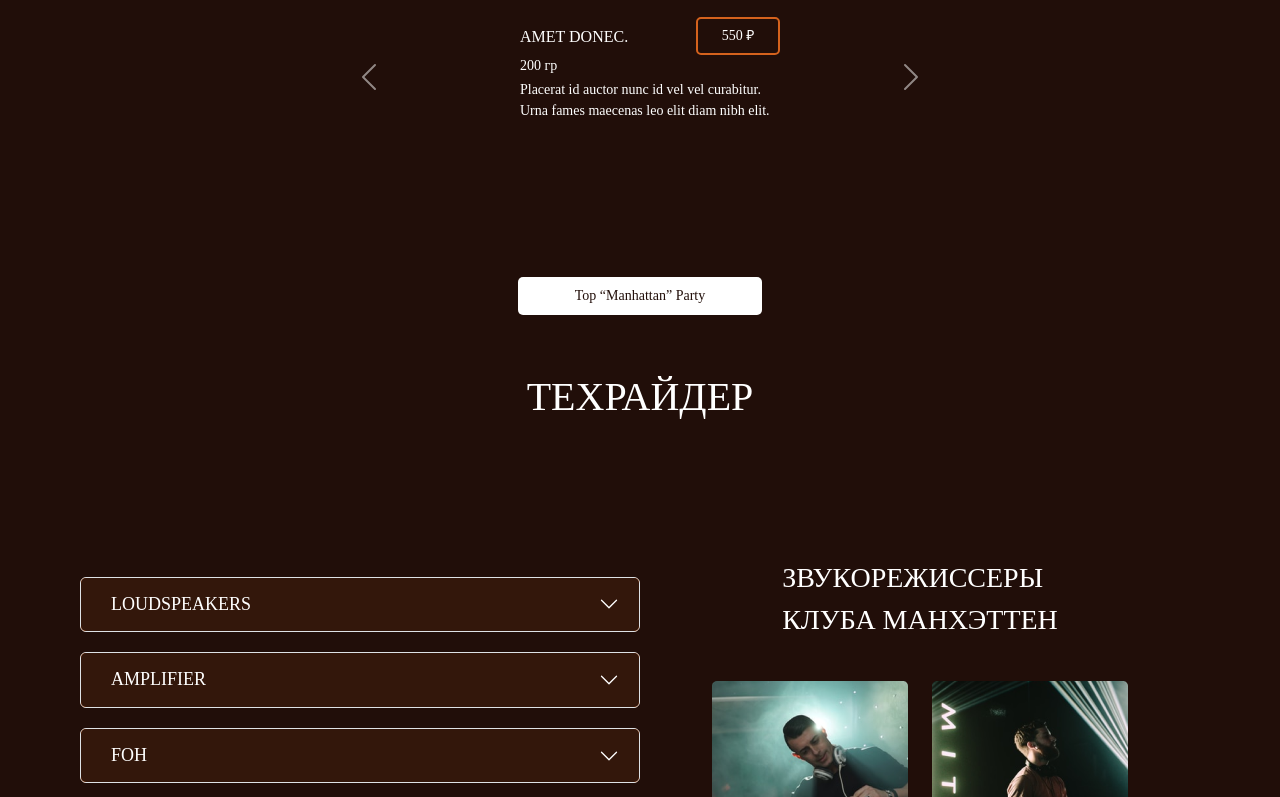
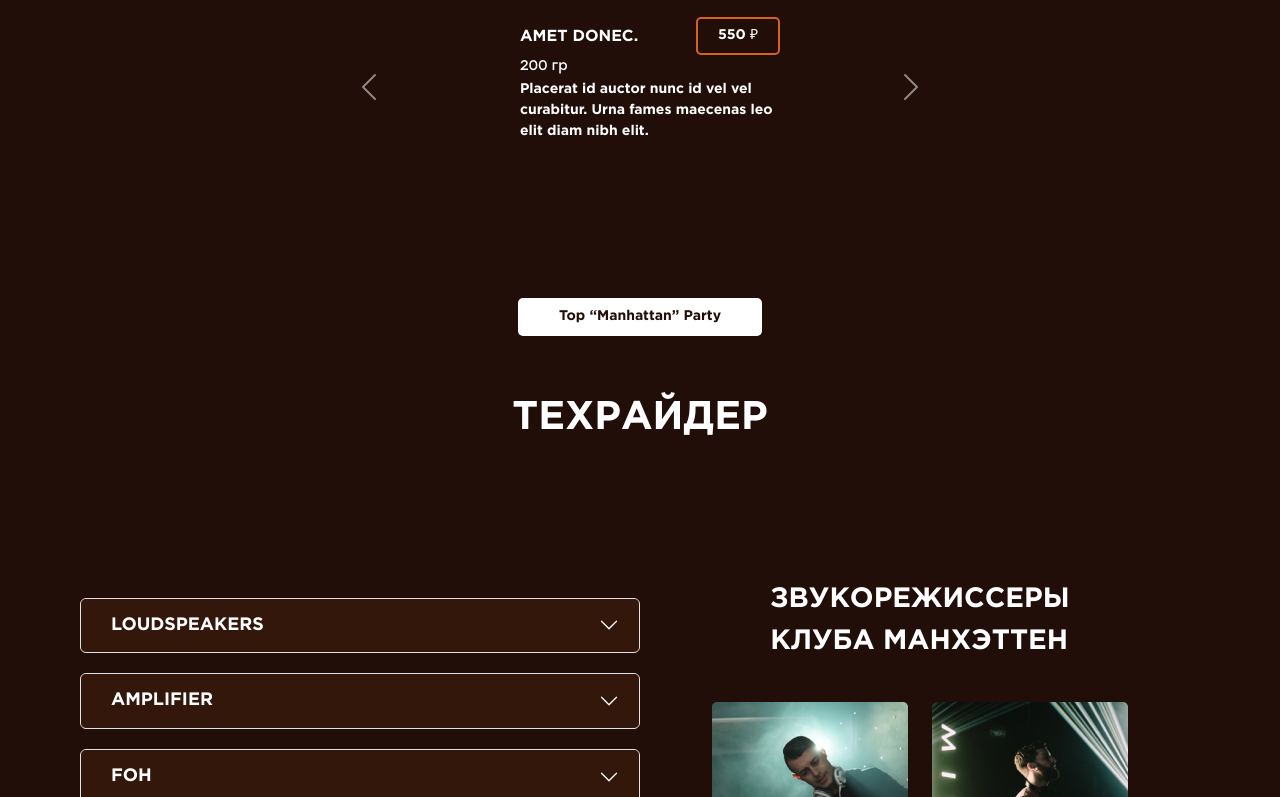
Before and after one commit to Shtefan13/Ochen_Ustal_Boss, a plain HTML site: page index.html in a window 1280 px wide. Shown: the part 912-1709 px from the top of the page. Drawn offline with nearby package versions, Linux system fonts and the light colour scheme; a web font is replaced by a local one.

Commit message:
Update style.css

```diff
--- a/css/style.css
+++ b/css/style.css
@@ -1,10 +1,10 @@
 @font-face {
     font-family: stolzl;
-    src: url(./fonts/stolzl_regular.otf);
+    src: url(../fonts/stolzl_regular.otf);
 }
 @font-face{
     font-family: gotham;
-    src: url(./fonts/gothampro_bold.ttf);
+    src: url(../fonts/gothampro_bold.ttf);
 }
 body{
     background-color: #210E09;
```
